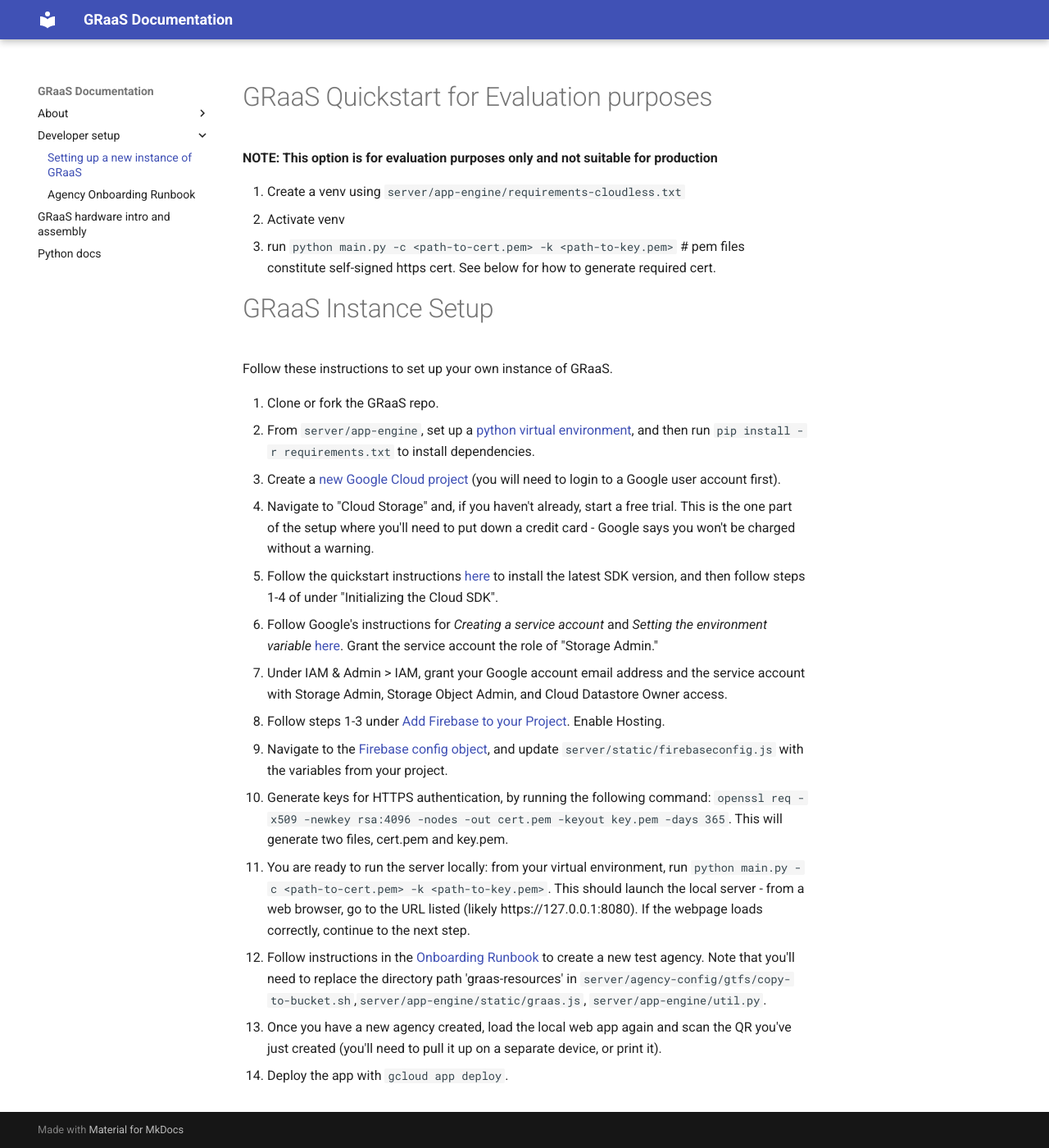
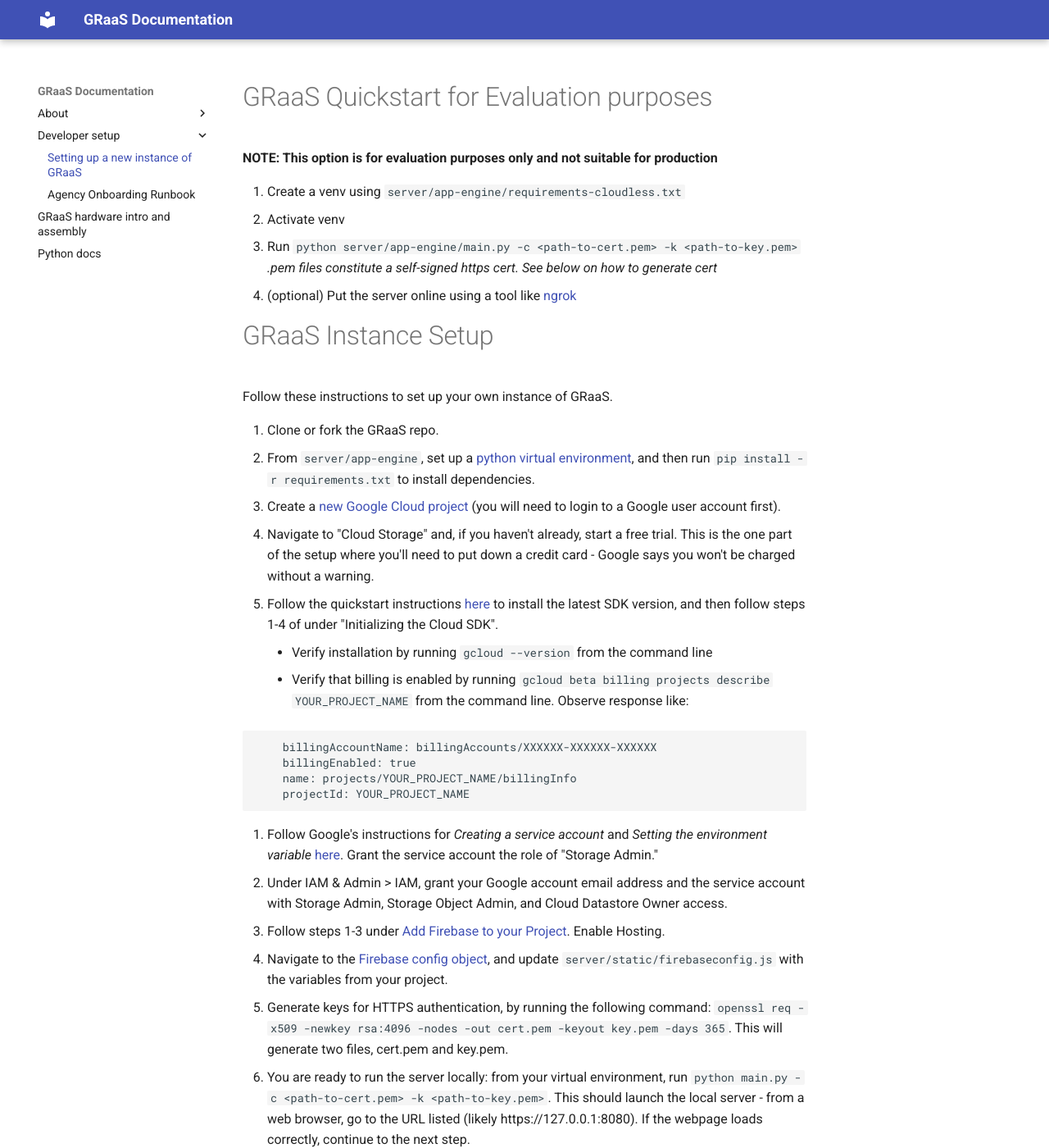
Before and after one commit to cal-itp/graas, an MkDocs documentation site: the page built from docs/new-instance-setup.md, in a window 1280 px wide and 1400 px high. Shown: the whole window at 82% size. Built offline with MkDocs 1.6.1 and Material for MkDocs 9.7.7, drawn with Linux system fonts in a browser that asks for light colours.

Commit message:
- autonumbering for lists in new-instance-setup.md - add command to check that billing is enabled - add missing path to cloudless run instructions - optional cloudless step to put server online

````diff
--- a/docs/new-instance-setup.md
+++ b/docs/new-instance-setup.md
@@ -4,25 +4,36 @@
 **NOTE: This option is for evaluation purposes only and not suitable for production**
 
 1. Create a venv using `server/app-engine/requirements-cloudless.txt`
-2. Activate venv
-3. run `python main.py -c <path-to-cert.pem> -k <path-to-key.pem>` # pem files constitute self-signed https cert. See below for how to generate required cert.
+1. Activate venv
+1. Run `python server/app-engine/main.py -c <path-to-cert.pem> -k <path-to-key.pem>` _.pem files constitute a self-signed https cert. See below on how to generate cert_
+1. (optional) Put the server online using a tool like [ngrok](https://www.ngrok.com)
 
 GRaaS Instance Setup
 ====================
 Follow these instructions to set up your own instance of GRaaS.
 
 1. Clone or fork the GRaaS repo.
-2. From `server/app-engine`, set up a [python virtual environment](https://docs.python.org/3/library/venv.html), and then run `pip install -r requirements.txt` to install dependencies.
-3. Create a [new Google Cloud project](http://console.cloud.google.com) (you will need to login to a Google user account first).
-4. Navigate to "Cloud Storage" and, if you haven't already, start a free trial. This is the one part of the setup where you'll need to put down a credit card - Google says you won't be charged without a warning.
-5. Follow the quickstart instructions [here](http://cloud.google.com/sdk/docs/quickstart) to install the latest SDK version, and then follow steps 1-4 of under "Initializing the Cloud SDK".
-6. Follow Google's instructions for *Creating a service account* and *Setting the environment variable* [here](http://cloud.google.com/docs/authentication/getting-started). Grant the service account the role of "Storage Admin."
-7. Under IAM & Admin > IAM, grant your Google account email address and the service account with Storage Admin, Storage Object Admin, and Cloud Datastore Owner access.
-8. Follow steps 1-3 under [Add Firebase to your Project](https://firebase.google.com/docs/web/setup?authuser=0). Enable Hosting.
-9. Navigate to the [Firebase config object](http://firebase.google.com/docs/web/learn-more#config-object), and update `server/static/firebaseconfig.js` with the variables from your project.
-10. Generate keys for HTTPS authentication, by running the following command:
+1. From `server/app-engine`, set up a [python virtual environment](https://docs.python.org/3/library/venv.html), and then run `pip install -r requirements.txt` to install dependencies.
+1. Create a [new Google Cloud project](http://console.cloud.google.com) (you will need to login to a Google user account first).
+1. Navigate to "Cloud Storage" and, if you haven't already, start a free trial. This is the one part of the setup where you'll need to put down a credit card - Google says you won't be charged without a warning.
+1. Follow the quickstart instructions [here](http://cloud.google.com/sdk/docs/quickstart) to install the latest SDK version, and then follow steps 1-4 of under "Initializing the Cloud SDK".
+    - Verify installation by running `gcloud --version` from the command line
+    - Verify that billing is enabled by running `gcloud beta billing projects describe YOUR_PROJECT_NAME` from the command line. Observe response like:
+
+```
+    billingAccountName: billingAccounts/XXXXXX-XXXXXX-XXXXXX
+    billingEnabled: true
+    name: projects/YOUR_PROJECT_NAME/billingInfo
+    projectId: YOUR_PROJECT_NAME
+```
+
+1. Follow Google's instructions for *Creating a service account* and *Setting the environment variable* [here](http://cloud.google.com/docs/authentication/getting-started). Grant the service account the role of "Storage Admin."
+1. Under IAM & Admin > IAM, grant your Google account email address and the service account with Storage Admin, Storage Object Admin, and Cloud Datastore Owner access.
+1. Follow steps 1-3 under [Add Firebase to your Project](https://firebase.google.com/docs/web/setup?authuser=0). Enable Hosting.
+1. Navigate to the [Firebase config object](http://firebase.google.com/docs/web/learn-more#config-object), and update `server/static/firebaseconfig.js` with the variables from your project.
+1. Generate keys for HTTPS authentication, by running the following command:
 `openssl req -x509 -newkey rsa:4096 -nodes -out cert.pem -keyout key.pem -days 365`. This will generate two files, cert.pem and key.pem.
-11. You are ready to run the server locally: from your virtual environment, run  `python main.py -c <path-to-cert.pem> -k <path-to-key.pem>`. This should launch the local server - from a web browser, go to the URL listed (likely https://127.0.0.1:8080). If the webpage loads correctly, continue to the next step.
-12. Follow instructions in the [Onboarding Runbook](server/onboarding-runbook.md) to create a new test agency. Note that you'll need to replace the directory path 'graas-resources' in `server/agency-config/gtfs/copy-to-bucket.sh`,`server/app-engine/static/graas.js`, `server/app-engine/util.py`.
-13. Once you have a new agency created, load the local web app again and scan the QR you've just created (you'll need to pull it up on a separate device, or print it).
-14. Deploy the app with `gcloud app deploy`.
+1. You are ready to run the server locally: from your virtual environment, run  `python main.py -c <path-to-cert.pem> -k <path-to-key.pem>`. This should launch the local server - from a web browser, go to the URL listed (likely https://127.0.0.1:8080). If the webpage loads correctly, continue to the next step.
+1. Follow instructions in the [Onboarding Runbook](server/onboarding-runbook.md) to create a new test agency. Note that you'll need to replace the directory path 'graas-resources' in `server/agency-config/gtfs/copy-to-bucket.sh`,`server/app-engine/static/graas.js`, `server/app-engine/util.py`.
+1. Once you have a new agency created, load the local web app again and scan the QR you've just created (you'll need to pull it up on a separate device, or print it).
+1. Deploy the app with `gcloud app deploy`.
````
Also changed, not shown: requirements-mkdocs.txt (added, +26 -0 lines).
